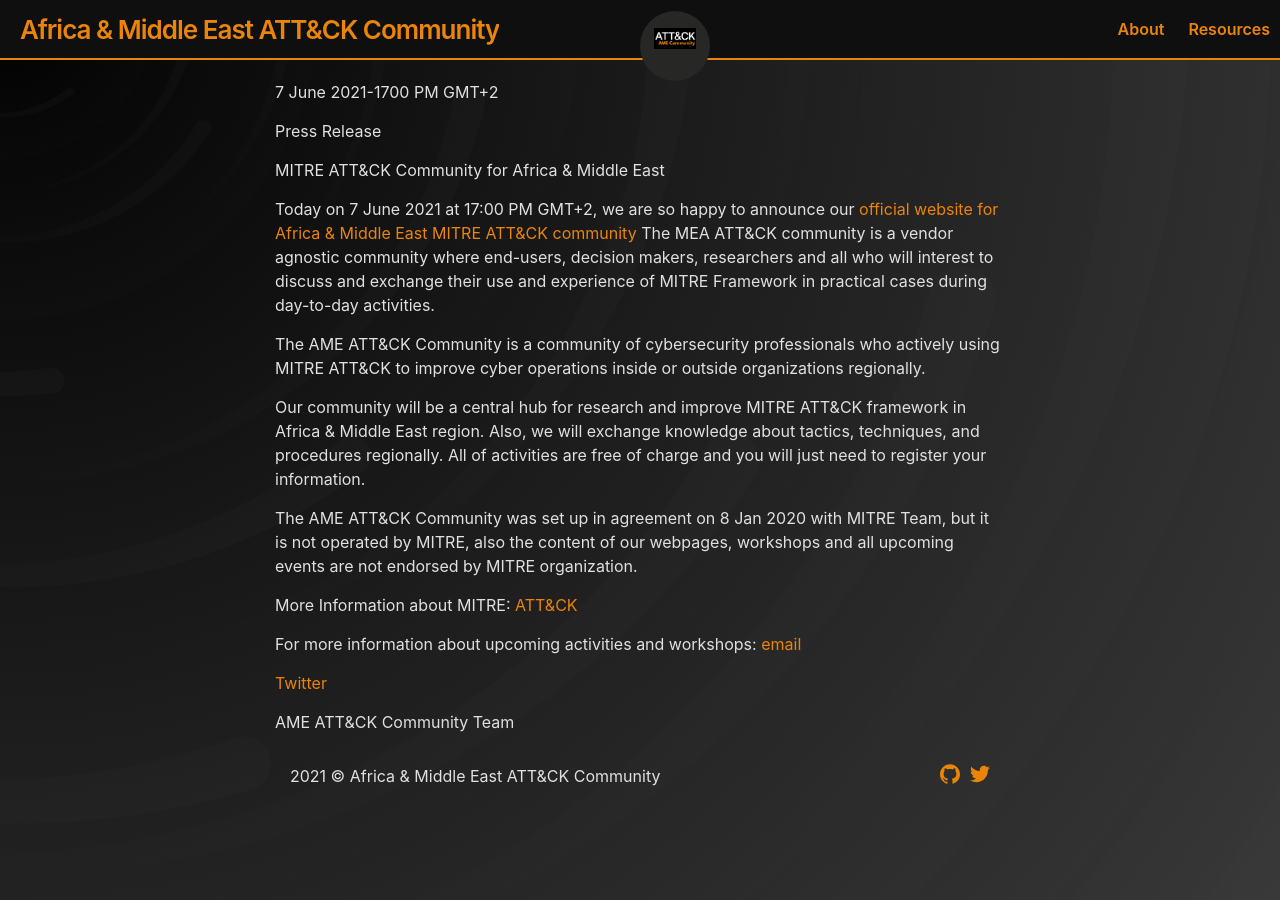
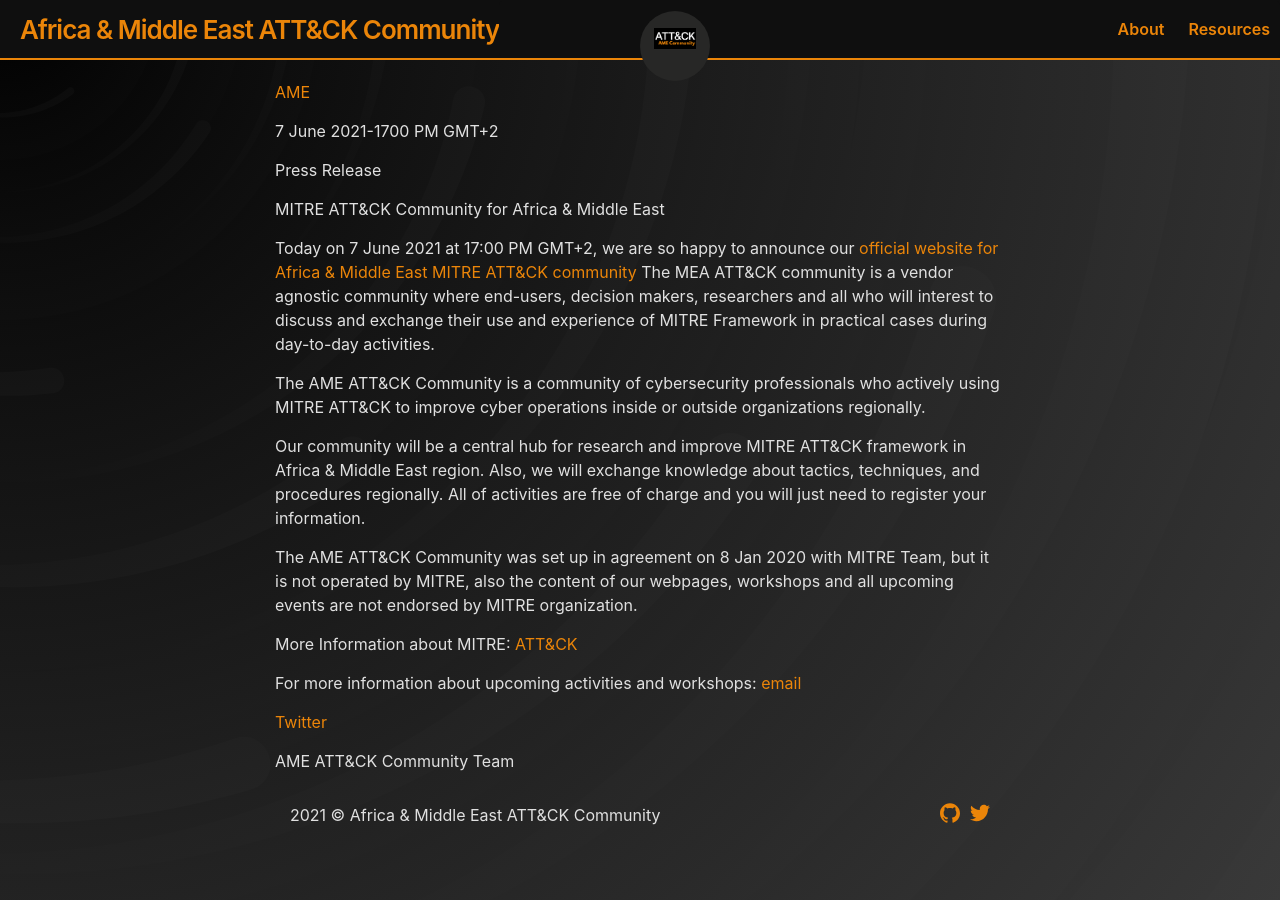
Before and after one commit to bluzr/attackcommunity.github.io, a Jekyll site: the page built from index.md, in a window 1280 px wide. Built offline with Jekyll 4.4.1, drawn with Linux system fonts in a browser that asks for light colours.

Commit message:
Update index.md

```diff
--- a/index.md
+++ b/index.md
@@ -1,6 +1,8 @@
 ---
 layout: home
 ---
+[AME](https://imgur.com/W1t9Qrq)
+
 7 June 2021-1700 PM GMT+2
 
 Press Release
```
